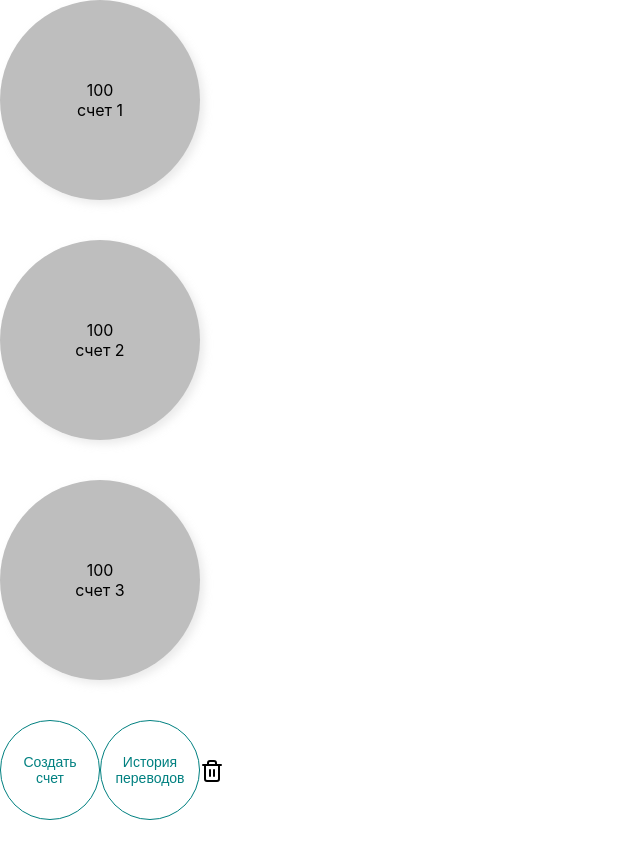
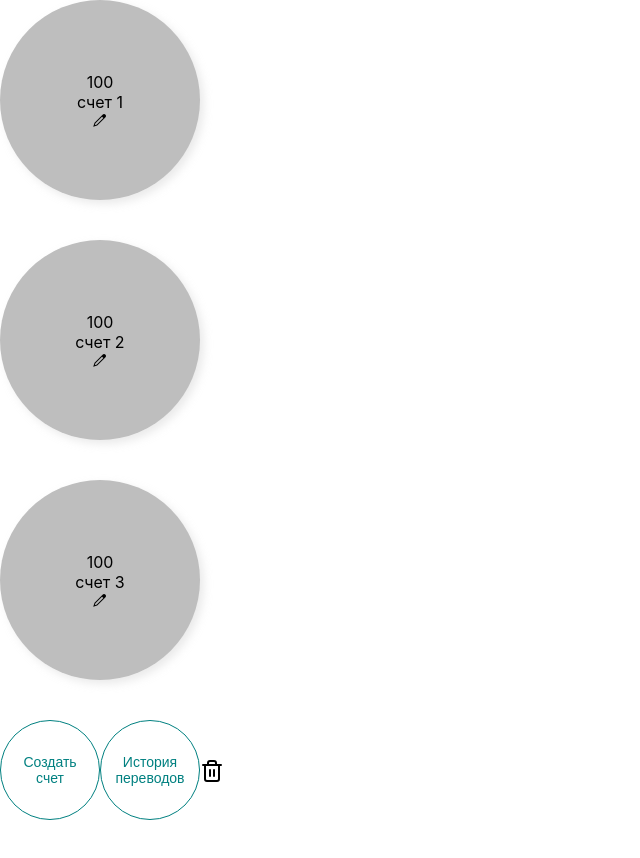
Before and after one commit to Bloodw1n/sn-team, a React (Create React App) app: page / in a window 1280 px wide. Shown: the whole page, without its empty margins (0-640 px from the left). Built offline with nearby package versions, Linux system fonts and the light colour scheme; the HTML template or start-up script is replaced by a standard one.

Commit message:
Implemented transition to classes & fixed any bags with local storage

```diff
--- a/src/App.jsx
+++ b/src/App.jsx
@@ -1,4 +1,3 @@
-import userEvent from "@testing-library/user-event";
 import React, { useState, useEffect } from "react";
 import Basket from "./componets/Busket";
 import Counter from "./componets/Counter";
@@ -7,35 +6,39 @@ import { EMPTY_COUNT } from "./componets/model/Count";
 import { calcCount } from "./componets/service";
 import Button from "./componets/UI/Button";
 import Input from "./componets/UI/Input";
+import { Count } from "./componets/model/Count";
 
 function App() {
-  const [count, setCount] = useState(
-    JSON.parse(localStorage.getItem("counts")) || [
-      {
-        id: 1,
-        count: 100,
-        name: "счет 1",
-      },
-      {
-        id: 2,
-        count: 100,
-        name: "счет 2",
-      },
-      {
-        id: 3,
-        count: 100,
-        name: "счет 3",
-      },
-    ]
-  );
+  const factoryCount = () => {
+    const data = JSON.parse(localStorage.getItem("counts"));
+    if (data === null) {
+      return [
+        new Count(1, "счет 1", 100),
+        new Count(2, "счет 2", 100),
+        new Count(3, "счет 3", 100),
+      ];
+    }
+    const newCount = [];
+    data.forEach((el) => {
+      newCount.push(new Count(el.id, el.name, el.count));
+    });
+    return newCount;
+  };
+
+  const [count, setCount] = useState(factoryCount());
+
   useEffect(() => {
-    localStorage.setItem("counts", JSON.stringify(count));
+    const data = [];
+    count.forEach((el) => {
+      data.push(el.convert());
+    });
+    localStorage.setItem("counts", JSON.stringify(data));
   }, [count]);
 
   const [modalActiveTransaction, setModalActiveTransaction] = useState(false);
   const [modalAdd, setModalAdd] = useState(false);
   const [state, setState] = useState(0);
-  const [newCount, setNewCount] = useState({ name: "", count: "" });
+  const [newCount, setNewCount] = useState(new Count(-1, "", 0));
 
   const [transaction, setTransaction] = useState({
     sender: EMPTY_COUNT,
@@ -71,6 +74,8 @@ function App() {
       );
       updateStateCount(resCalc.sender);
       updateStateCount(resCalc.reciver);
+      setCount([...count]);
+      localStorage.setItem("counts", JSON.stringify(count));
     } catch (error) {
       console.log(error);
     }
@@ -82,10 +87,17 @@ function App() {
     setTransactionSum(Number(e.target.value));
   };
 
+  const changeName = (newName, idCount) => {
+    let newState = count;
+    const index = newState.findIndex((el) => el.id == idCount);
+    newState[index].name = newName;
+    setCount(newState);
+  };
+
   const createCount = () => {
     const newId = count[count.length - 1].id + 1;
-    setCount([...count, { ...newCount, id: newId }]);
-    setNewCount({ name: "", count: "" });
+    setCount([...count, new Count(newId, newCount.name, newCount.count)]);
+    setNewCount(new Count(-1, "", ""));
     setModalAdd(false);
   };
 
@@ -96,13 +108,13 @@ function App() {
   return (
     <div className="App mt-50 d-flex justify-center">
       <div className="counts d-flex justify-center flex-wrap">
-        {count.map((item, index) => (
+        {count.map((item) => (
           <Counter
             count={item}
-            name={index + 1}
             setSender={setTransactionSender}
             setReciver={setTransactionReciver}
             setModel={setModalActiveTransaction}
+            changeName={changeName}
           />
         ))}
       </div>
@@ -115,7 +127,6 @@ function App() {
       </div>
 
       <Modal active={modalAdd} setActive={setModalAdd}>
-        <form action=""></form>
         <Input
           value={newCount.name}
           onChange={(e) => setNewCount({ ...newCount, name: e.target.value })}
--- a/src/componets/Counter.jsx
+++ b/src/componets/Counter.jsx
@@ -1,14 +1,11 @@
-const Counter = ({ count, setSender, setReciver, setModel }) => {
+import React, { useState } from "react";
+import Modal from "./Modal";
+import Button from "./UI/Button";
+import Input from "./UI/Input";
+
+const Counter = ({ count, setSender, setReciver, setModel, changeName }) => {
   const dragStartHeadler = (e) => {
     setSender(count);
-  };
-
-  const dragEnterHeandler = (e) => {
-    e.preventDefault();
-  };
-
-  const dragLeaveHeandler = (e) => {
-    e.preventDefault();
   };
 
   const dragOverHeandler = (e) => {
@@ -21,20 +18,47 @@ const Counter = ({ count, setSender, setReciver, setModel }) => {
     setReciver(count);
   };
 
+  const [modalEdit, setModalEdit] = useState(false);
+  const [editCount, setEditCount] = useState({ name: count.name });
+
   return (
+    <>
       <div
         className="count"
         draggable={true}
         onDragStart={(e) => dragStartHeadler(e)}
-      onDragEnter={(e) => dragEnterHeandler(e)}
-      onDragLeave={(e) => dragLeaveHeandler(e)}
         onDragOver={(e) => dragOverHeandler(e)}
         onDrop={(e) => dropHeandler(e)}
       >
         {count.count}
         <br />
         {count.name}
+        <img
+          src="/img/edit.png"
+          alt="edit"
+          className="cu-p"
+          onClick={() => setModalEdit(true)}
+        />
       </div>
+      <Modal active={modalEdit} setActive={setModalEdit}>
+        <Input
+          value={editCount.name}
+          onChange={(e) => setEditCount({ ...editCount, name: e.target.value })}
+          type="text"
+          placeholder="Новое имя счета"
+          className="input mb-10 "
+        />
+        <Button
+          className="button__form"
+          onClick={() => {
+            changeName(editCount.name, count.id);
+            setModalEdit(false);
+          }}
+        >
+          Сменить имя счета
+        </Button>
+      </Modal>
+    </>
   );
 };
 
--- a/src/componets/model/Count.js
+++ b/src/componets/model/Count.js
@@ -1,17 +1,41 @@
 export class Count {
   _id = 0;
+  _name = "";
   _count = 0;
-  _name = "";
 
-  constructor(id, count, name) {
+  get name() {
+    return this._name;
+  }
+  set name(value) {
+    this._name = value;
+  }
+
+  get id() {
+    return this._id;
+  }
+  set id(value) {
+    this._id = value;
+  }
+  get count() {
+    return this._count;
+  }
+  set count(value) {
+    this._count = value;
+  }
+
+  constructor(id, name, count) {
     this._id = id;
     this._name = name;
     this._count = count;
   }
 
-  get count() {
-    return this._count;
+  convert() {
+    return {
+      id: this._id,
+      name: this._name,
+      count: this._count,
+    };
   }
 }
 
-export const EMPTY_COUNT = Object.freeze(new Count(-1, 0, "none"));
+export const EMPTY_COUNT = Object.freeze(new Count(-1, "none", 0));
--- a/src/componets/service.js
+++ b/src/componets/service.js
@@ -1,5 +1,4 @@
 export const calcCount = (sender, reciver, sum) => {
-  console.log("sender", sender);
   if (sum >= sender.count) {
     throw new Error("Не хватает средств");
   }
--- a/src/index.css
+++ b/src/index.css
@@ -27,6 +27,7 @@ code {
   background-color: #bebebe;
   box-shadow: 4px 4px 9px rgba(198, 198, 198, 0.36);
   cursor: grab;
+  flex-direction: column;
 }
 
 .modal {
@@ -82,8 +83,8 @@ code {
 }
 
 .createCountBtn:hover {
-  height: 120px;
-  width: 120px;
+  height: 105px;
+  width: 105px;
 }
 
 .button__form {
```
Also changed, not shown: public/img/edit.png (added). Lines whose indentation alone changed are shown as unchanged.
